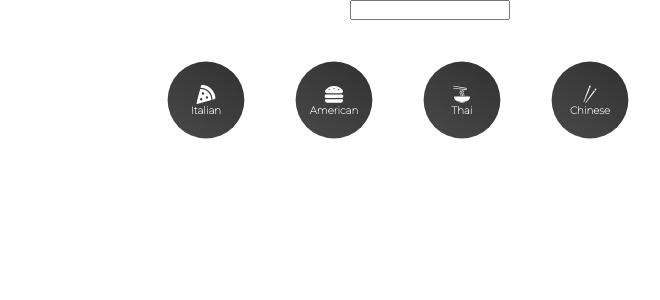
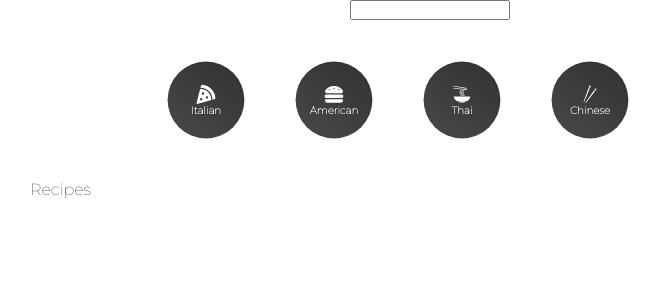
Before and after one commit to sarafsauceda/recipe-app, a React (Create React App) app in the folder my-recipes/: page /recipe/1 in a window 1280 px wide. Shown: the top 300 px of the page, without its empty margins (226-886 px from the left). Built offline with nearby package versions, Linux system fonts and the light colour scheme.

Commit message:
recipe card

```diff
--- a/my-recipes/src/components/Popular.jsx
+++ b/my-recipes/src/components/Popular.jsx
@@ -3,6 +3,7 @@
 import styled from 'styled-components';
 import {Splide, SplideSlide} from '@splidejs/react-splide'
 import '@splidejs/splide/dist/css/splide.min.css';
+import {Link} from 'react-router-dom'
 
 
 function Popular () {
@@ -44,11 +45,13 @@
               return (
                 <SplideSlide key={recipe.id}>
                 <Card>
+                  <Link to={'/recipe/'+recipe.id}>
                   <p>
                     {recipe.title}
                   </p>
                   <img src={recipe.image} alt={recipe.title} />
                   <Gradient />
+                  </Link>
                 </Card>
                 </SplideSlide>
               )
--- a/my-recipes/src/components/Veggie.jsx
+++ b/my-recipes/src/components/Veggie.jsx
@@ -3,6 +3,7 @@
 import styled from 'styled-components';
 import {Splide, SplideSlide} from '@splidejs/react-splide'
 import '@splidejs/splide/dist/css/splide.min.css';
+import {Link} from 'react-router-dom'
 
 
 function Veggie () {
@@ -43,11 +44,13 @@
             return (
               <SplideSlide key={recipe.id}>
               <Card>
+              <Link to={'/recipe/'+recipe.id}>
                 <p>
                   {recipe.title}
                 </p>
                 <img src={recipe.image} alt={recipe.title} />
                 <Gradient />
+                </Link>
               </Card>
               </SplideSlide>
             )
--- a/my-recipes/src/pages/Recipe.jsx
+++ b/my-recipes/src/pages/Recipe.jsx
@@ -6,6 +6,7 @@
 function Recipe() {
     return (
       <div>
+          Recipes
       </div>
     );
   }
```
